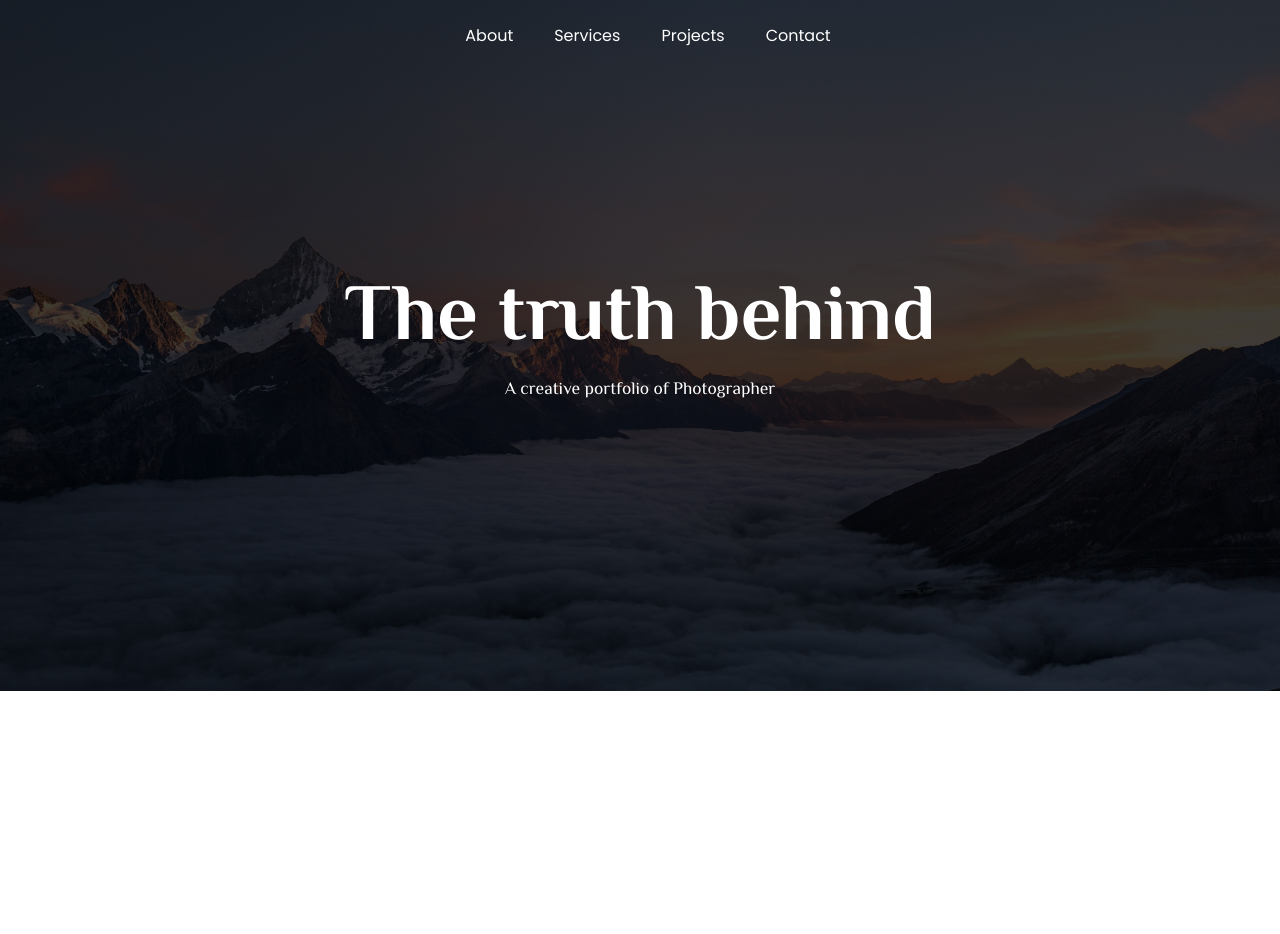
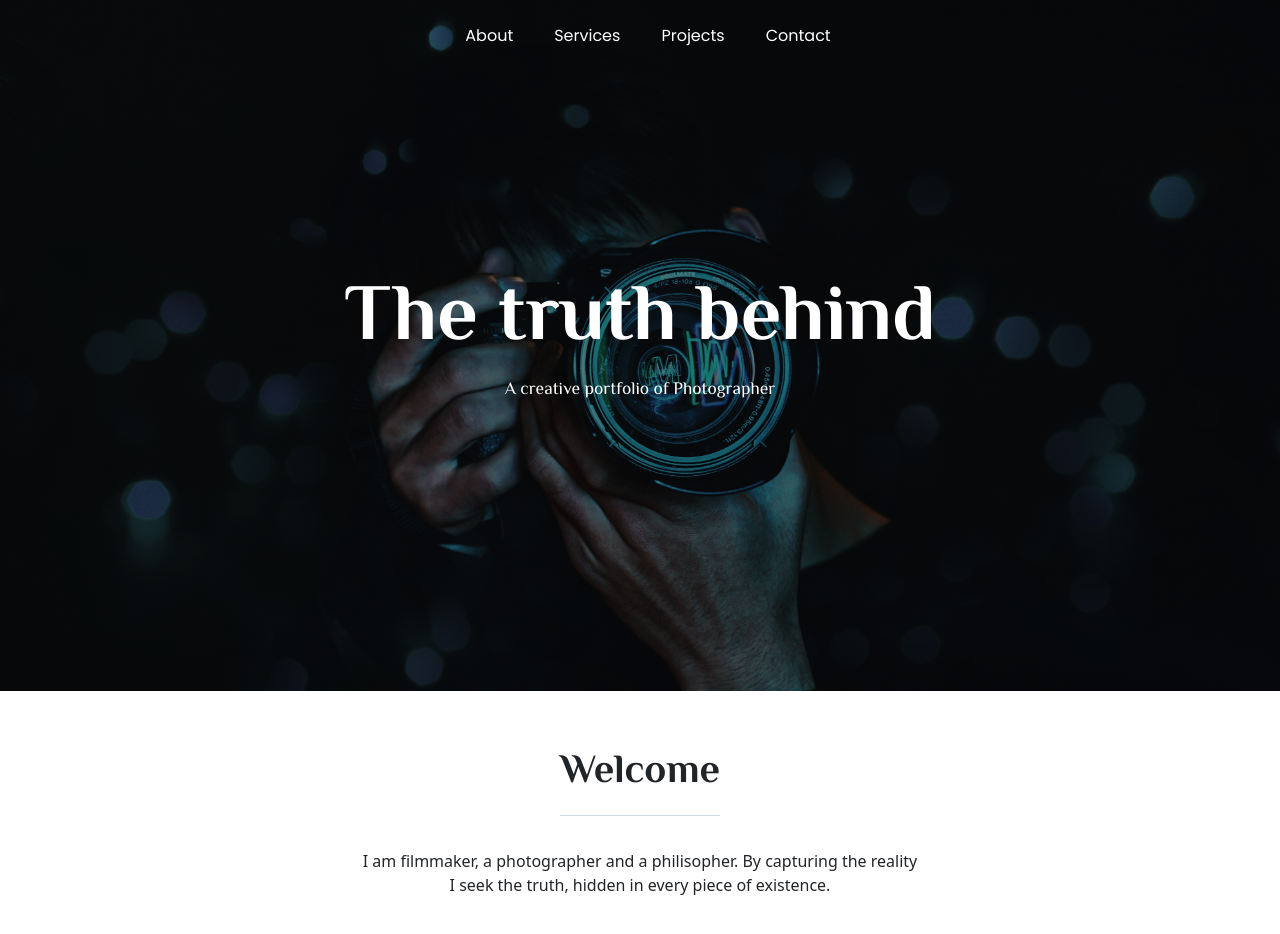
Before and after one commit to JCciasico/Photographer-Website-Design, a Vue app: page / in a window 1280 px wide. Shown: the top 934 px of the page. Before the commit the page ends 800 px from the top, so only its background shows below. Built offline with nearby package versions, Linux system fonts and the light colour scheme; what vue-scroll-reveal would draw is missing.

Commit message:
chore: added welcome seciton

```diff
--- a/src/App.vue
+++ b/src/App.vue
@@ -3,6 +3,9 @@
     <div class="intro-section">
       <NavBar/>
       <IntroSection/>
+    </div>
+    <div class="welcome-section">
+      <WelcomeSection/>
     </div>
   </div>
 </template>
@@ -10,12 +13,14 @@
 <script>
 import NavBar from './components/NavBar.vue';
 import IntroSection from './components/IntroSection.vue';
+import WelcomeSection from './components/WelcomeSection.vue';
 
 export default {
   name: 'App',
   components: {
     NavBar,
-    IntroSection
+    IntroSection,
+    WelcomeSection
 }
 }
 </script>
@@ -27,8 +32,8 @@ export default {
   box-sizing: border-box;
 }
 .intro-section{
-  background: linear-gradient(rgba(0, 0, 0, 0.7),rgba(0, 0, 0, 0.75),rgba(0, 0, 0, 0.7)),
-	url("./assets/samuel-ferrara-1527pjeb6jg-unsplash.jpg");
+  background: linear-gradient(rgba(0, 0, 0, 0.5),rgba(0, 0, 0, 0.5),rgba(0, 0, 0, 0.5)),
+	url("./assets/alex-knight-958bi4L1N9s-unsplash.jpg");
   background-repeat: no-repeat;
   background-size: cover;
 }
--- a/src/components/IntroSection.vue
+++ b/src/components/IntroSection.vue
@@ -19,6 +19,7 @@ export default {
 
 <style scoped>
 @import url('https://fonts.googleapis.com/css2?family=Philosopher:wght@400;700&display=swap');
+
 .intro-body{
     display: flex;
     flex-direction: column;
--- /dev/null
+++ b/src/components/WelcomeSection.vue
@@ -0,0 +1,40 @@
+<template>
+  <section>
+    <div class="container welcome-body">
+        <div class="row d-flex justify-content-center">
+            <div class="col-6">
+                <span>Welcome</span>
+                <p>I am filmmaker, a photographer and a philisopher.
+                    By capturing the reality I seek the truth, hidden
+                    in every piece of existence.
+                </p>
+            </div>
+        </div>
+    </div>
+  </section>
+</template>
+
+<script>
+export default {
+
+}
+</script>
+
+<style scoped>
+@import url('https://fonts.googleapis.com/css2?family=Philosopher:wght@400;700&display=swap');
+
+.welcome-body{
+    padding: 3rem 0;
+    text-align: center;
+}
+span{
+    font-family: 'Philosopher', sans-serif;
+    font-weight: 700;
+    font-size: 2.5rem;
+    padding: 1.5rem 0;
+    border-bottom: 1px solid #ced6e0;
+}
+p{
+    margin-top: 50px;
+}
+</style>
```
Also changed, not shown: src/assets/alex-knight-958bi4L1N9s-unsplash.jpg (added).
